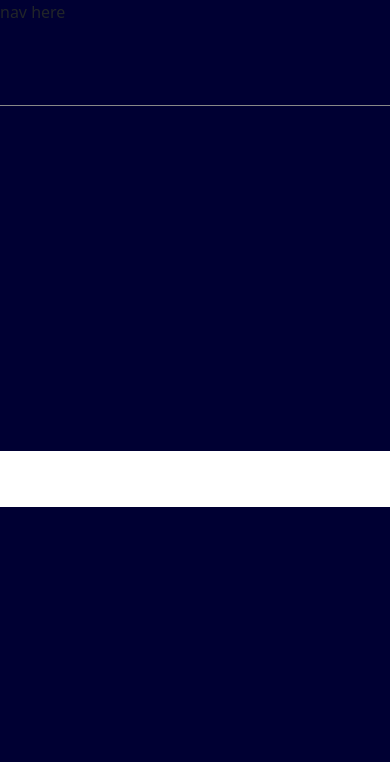
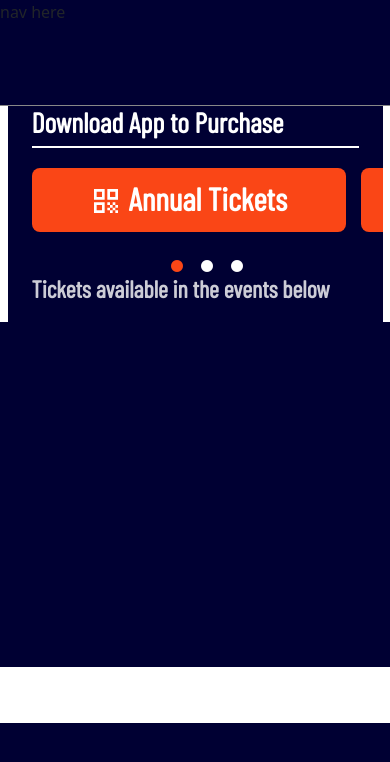
Before and after one commit to anonybif/Ticket-Hoss, a Gatsby site: page / in a window 390 px wide. Shown: the top 762 px of the page. Built offline with nearby package versions, Linux system fonts and the light colour scheme; Gatsby itself is replaced by a stand-in of ours.

Commit message:
mobile view carousel

```diff
--- a/package.json
+++ b/package.json
@@ -22,7 +22,9 @@
     "react-bootstrap": "^2.7.0",
     "react-dom": "^18.2.0",
     "react-icons": "^4.7.1",
-    "react-select": "^5.7.0"
+    "react-select": "^5.7.0",
+    "react-slick": "^0.29.0",
+    "slick-carousel": "^1.8.1"
   },
   "repository": {
     "type": "git",
--- /dev/null
+++ b/src/components/carousel.js
@@ -0,0 +1,48 @@
+import React from 'react';
+import '../styles/carousel.css';
+import Slider from "react-slick";
+import 'slick-carousel/slick/slick.css';
+import 'slick-carousel/slick/slick-theme.css';
+import { Button } from "react-bootstrap";
+import { MdOutlineQrCode } from 'react-icons/md';
+import { ImTrophy } from 'react-icons/im';
+
+export default function Carousel() {
+    const slider = React.useRef(null);
+    const settings = {
+        centerMode: true,
+        centerPadding: '11px',
+        infinite: true,
+        autoplay: false,
+        arrows: false,
+        speed: 700,
+        slidesToShow: 1,
+        slidesToScroll: 1,
+        dots: true,
+    };
+
+    return (
+        <div className='carousel-bg'>
+
+            <div className='carousel-container'>
+                <div className='title'>
+                    <h1>Download App to Purchase</h1>
+                </div>
+                <Slider ref={slider} {...settings} className='carousel'>
+                    <div className='btns'>
+                        <Button><MdOutlineQrCode className='btn-icon' /> Annual Tickets</Button>
+                    </div>
+                    <div className='btns'>
+                        <Button><MdOutlineQrCode className='btn-icon' /> Season Pass</Button>
+                    </div>
+                    <div className='btns'>
+                        <Button><ImTrophy className='btn-icon' /> Membership</Button>
+                    </div>
+                </Slider>
+                <div className='subtitle'>
+                    <h1>Tickets available in the events below</h1>
+                </div>
+            </div>
+        </div>
+    )
+}
--- a/src/pages/index.js
+++ b/src/pages/index.js
@@ -5,12 +5,14 @@ import { MdFilterAlt } from "react-icons/md";
 import 'bootstrap/dist/css/bootstrap.min.css';
 import { Button } from "react-bootstrap";
 import Filter from "../components/Filter";
+import Carousel from "../components/carousel";
 
 export default function Home() {
   const [Open, setOpen] = useState(false);
   return (
     <>
       <Navbar />
+      <Carousel />
       <div className="home">
         <div className="search-container">
           <div className="search">
--- /dev/null
+++ b/src/styles/carousel.css
@@ -0,0 +1,82 @@
+.carousel-bg {
+    display: flex;
+    justify-content: center;
+}
+
+.carousel-container {
+    width: 375px;
+    height: 216px;
+    background-color: #000033;
+    display: flex;
+    flex-direction: column;
+    align-items: center;
+}
+
+.carousel-container .title {
+    width: 327px;
+    border-bottom: 2px solid #fff;
+    margin-bottom: 20px;
+}
+
+.carousel-container .title h1 {
+    color: #fff;
+    font-size: 28px;
+    font-weight: 700;
+    font-family: 'Barlow Condensed';
+    line-height: 32px;
+}
+
+.carousel {
+    width: 351px;
+    margin-left: 24px;
+}
+
+.carousel .btns button {
+    width: 314px;
+    height: 64px;
+    background-color: #FA4616;
+    border: none;
+    border-radius: 8px;
+    font-size: 32px;
+    font-weight: 700;
+    font-family: 'Barlow Condensed';
+    line-height: 40px;
+}
+
+.carousel .btns button:hover {
+    background-color: #FA4616;
+}
+
+.carousel .btn-icon {
+    margin-bottom: 5px;
+}
+
+.slick-slide>div {
+    margin: 0 -11px;
+}
+
+
+.slick-dots li button:before {
+    color: rgb(255, 255, 255) !important;
+    font-size: 14px !important;
+    margin-top: 20px;
+    opacity: 1 !important;
+}
+
+.slick-dots li.slick-active button:before {
+    color: #FA4616 !important;
+}
+
+.carousel-container .subtitle {
+    width: 327px;
+    margin-top: 40px;
+}
+
+.carousel-container .subtitle h1 {
+    color: #fff;
+    font-size: 24px;
+    font-weight: 700;
+    font-family: 'Barlow Condensed';
+    line-height: 34px;
+    opacity: 0.8;
+}
```
Also changed, not shown: 1 other file.
